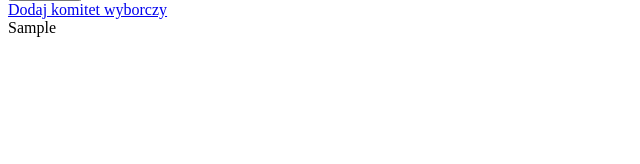
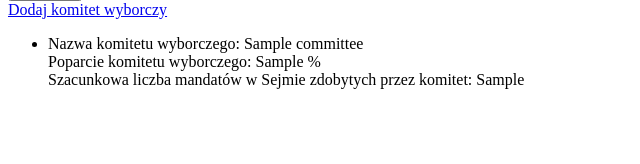
Before and after one commit to dariuszporebski79/Some-Things, a Django app: template walks_and_talks/templates/dHondt_method.html in a window 1280 px wide. Shown: the part 161-325 px from the top of the page, without its empty margins (0-640 px from the left). Run offline with Django 3.2, Linux system fonts and the light colour scheme; the template is opened without the code that fills it: most values are stand-ins (such as "Sample title", 1, 10 or a date in 2020).

Commit message:
working on the DHondtMethodView

```diff
--- a/walks_and_talks/templates/dHondt_method.html
+++ b/walks_and_talks/templates/dHondt_method.html
@@ -31,6 +31,16 @@
         {% csrf_token %}
     </form>
     <a href="/society/addcommittee">Dodaj komitet wyborczy</a> <br />
-{{ ctx.1 }}
+    <ul>
+        {% for committee in ctx.0 %}
+            <li>
+                Nazwa komitetu wyborczego: {{committee.committee_name}} <br />
+                Poparcie komitetu wyborczego: {{ ctx.1 }} % <br />
+                Szacunkowa liczba mandatów w Sejmie zdobytych przez komitet: {{ ctx.1 }}<br />
+            </li>
+        {% empty %}
+            <p>Brak komitetów wyborczych do wyświetlenia. Dodaj komitety</p>
+        {% endfor %}
+    </ul>
 </body>
 </html>
```
Also changed, not shown: walks_and_talks/views.py (+7 -1 lines).
